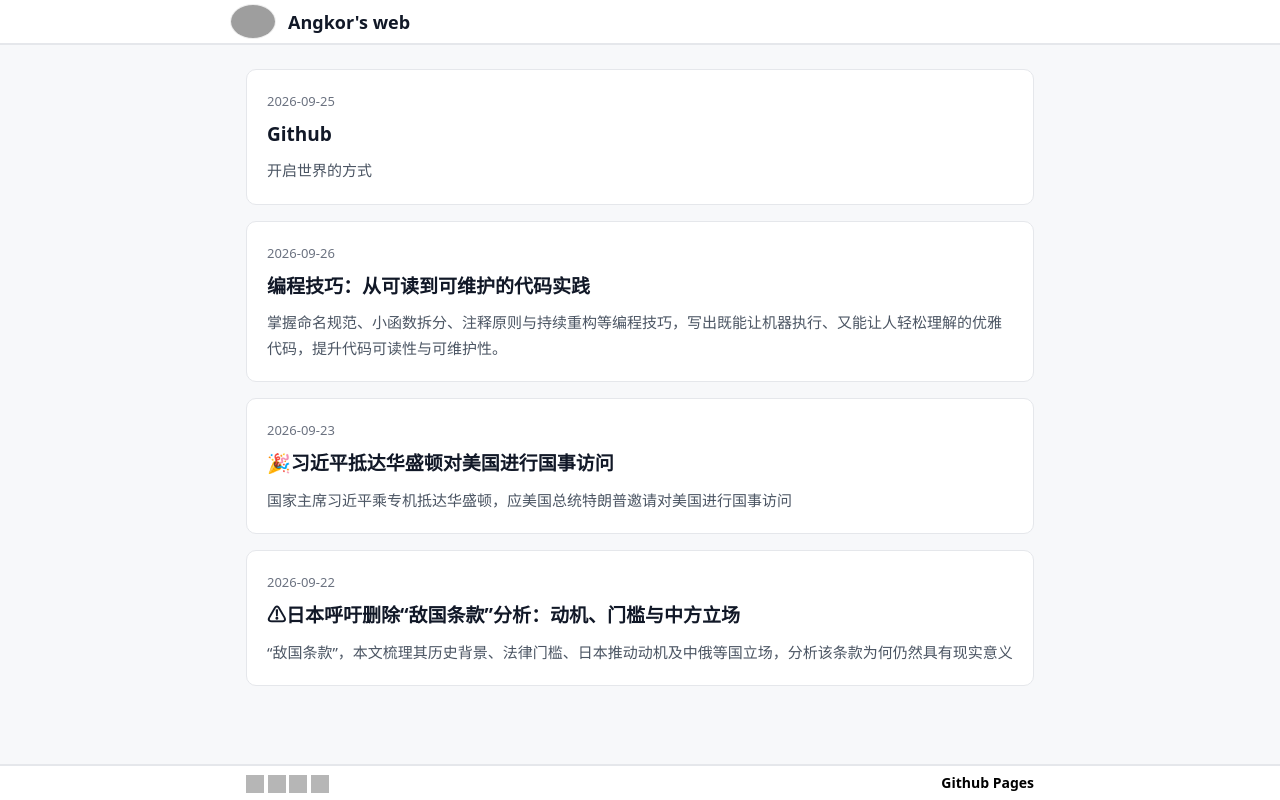
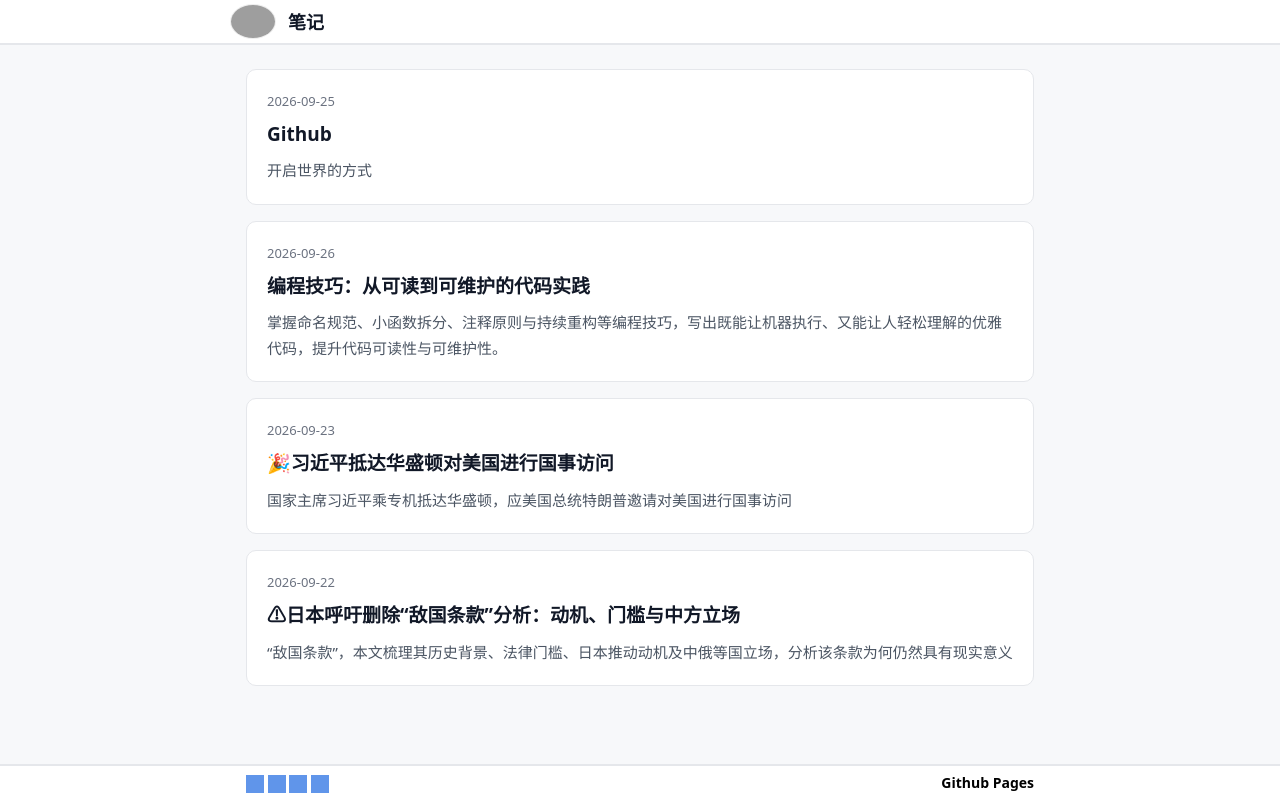
Before and after one commit to Angkor-w/notebook, a plain HTML site: page index.html in a window 1280 px wide. Drawn offline with Linux system fonts and the light colour scheme; grey boxes are pictures that could not be loaded.

Commit message:
Update index.html

```diff
--- a/index.html
+++ b/index.html
@@ -3,7 +3,7 @@
 <head>
 <meta charset="UTF-8">
 <meta name="viewport" content="width=device-width, initial-scale=1.0">
-<title>Angkor web</title>
+<title>Angkor的笔记本</title>
 <style>
 *{margin:0;padding:0;box-sizing:border-box;font-family:system-ui,sans-serif}
 html,body{height:100%}
@@ -35,11 +35,8 @@ body{background:#f7f8fa;color:#222;line-height:1.7;padding-top:45px;display:flex
 .back-btn:hover{background:#f3f4f6}
 footer{width:100%;border-top:2px solid #e5e7eb;padding:5px;background-color: #fff;color:black;font-size:14px;margin-top:auto}
 .footer-inner{max-width:820px;margin:0 auto;padding:0 16px;display:flex;align-items:center;gap:12px;flex-wrap:wrap;justify-content:space-between}
-.footer-icon{width:18px;height:18px;vertical-align:middle;opacity:0.75;transition:0.2s;cursor:pointer}
+.footer-icon{width:18px;height:18px;vertical-align:middle;opacity:0.75;transition:0.2s;cursor:pointer;filter:brightness(0) saturate(100%) invert(34%) sepia(89%) saturate(1700%) hue-rotate(205deg) brightness(92%) contrast(93%)}
 .footer-icon:hover{opacity:1}
-@media (prefers-color-scheme: dark){
-    .footer-icon{filter:invert(1)}
-}
 .toast{position:fixed;left:50%;bottom:30px;transform:translateX(-50%);background:#222;color:#fff;padding:8px 16px;border-radius:6px;font-size:14px;z-index:200;opacity:0;pointer-events:none;transition:.2s}
 .toast.show{opacity:0.9}
 </style>
@@ -48,7 +45,7 @@ footer{width:100%;border-top:2px solid #e5e7eb;padding:5px;background-color: #ff
 <header class="header-fixed">
 <div class="container" style="padding:0;display:flex;align-items:center">
 <img class="avatar" src="https://img.remit.ee/i/6uew0jOf0zPS" alt="avatar">
-<div class="site-title">Angkor's web</div>
+<div class="site-title">笔记</div>
 </div>
 </header>
 <div class="back-btn" id="backBtn" title="返回列表">×</div>
@@ -89,13 +86,12 @@ const detailContent=document.getElementById('detailContent');
 const copyMailIcon=document.getElementById('copyMailIcon');
 const toast=document.getElementById('toast');
 const MAIL="1220718305@qq.com";
-//复制邮箱
+
 copyMailIcon.addEventListener('click',async ()=>{
   try{
     await navigator.clipboard.writeText(MAIL);
     showToast("已复制邮箱");
   }catch(e){
-    //降级兼容
     const input=document.createElement('input');
     input.value=MAIL;
     document.body.appendChild(input);
```
